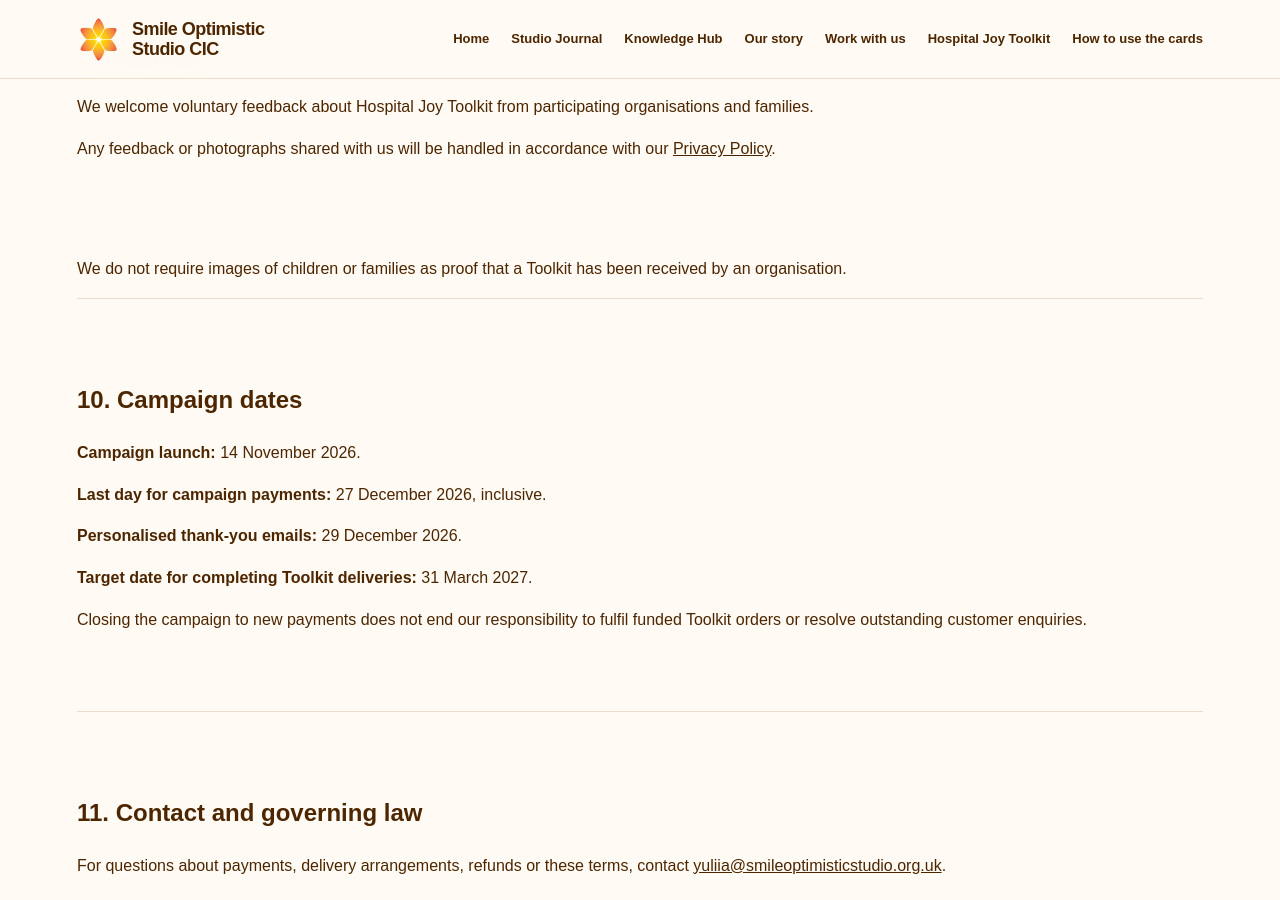
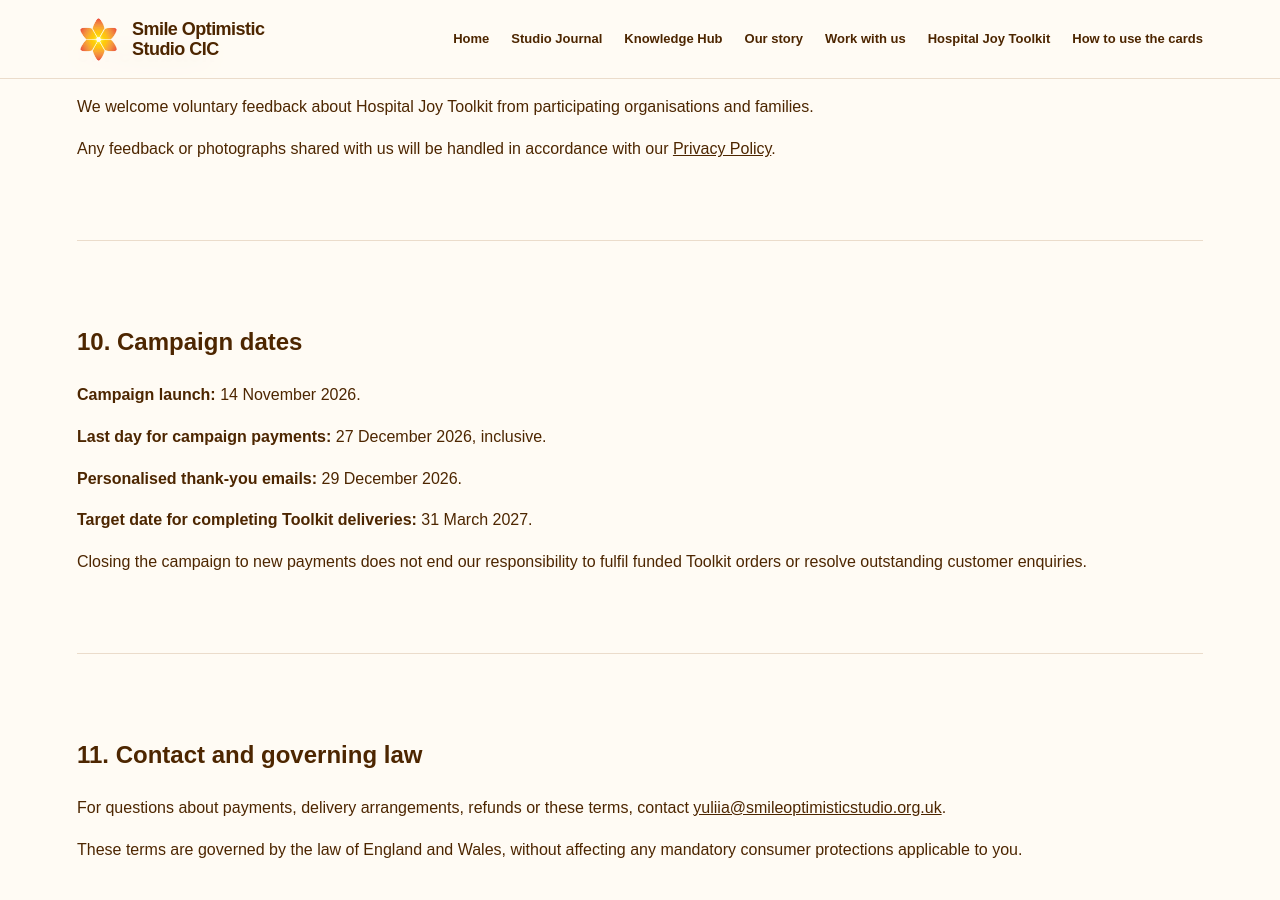
Before and after one commit to smileoptimisticstudio/smileoptimisticstudio.org.uk, a Jekyll site: the page built from christmas-terms/index.html, in a window 1280 px wide and 900 px high, scrolled down 4068 px. Built offline with Jekyll 4.4.1, drawn with Linux system fonts in a browser that asks for light colours.

Commit message:
Update index.html

```diff
--- a/christmas-terms/index.html
+++ b/christmas-terms/index.html
@@ -133,10 +133,7 @@ permalink: "/christmas-terms/"
   <p>Any feedback or photographs shared with us will be handled in accordance with our <a href="{{ '/privacy/' | relative_url }}">Privacy Policy</a>.</p>
 </section>
 
-  <p>We do not require images of children or families as proof that a Toolkit has been received by an organisation.</p>
-</section>
-
-<section class="section">
+  <section class="section">
   <h2>10. Campaign dates</h2>
 
   <p><strong>Campaign launch:</strong> 14 November 2026.</p>
```
